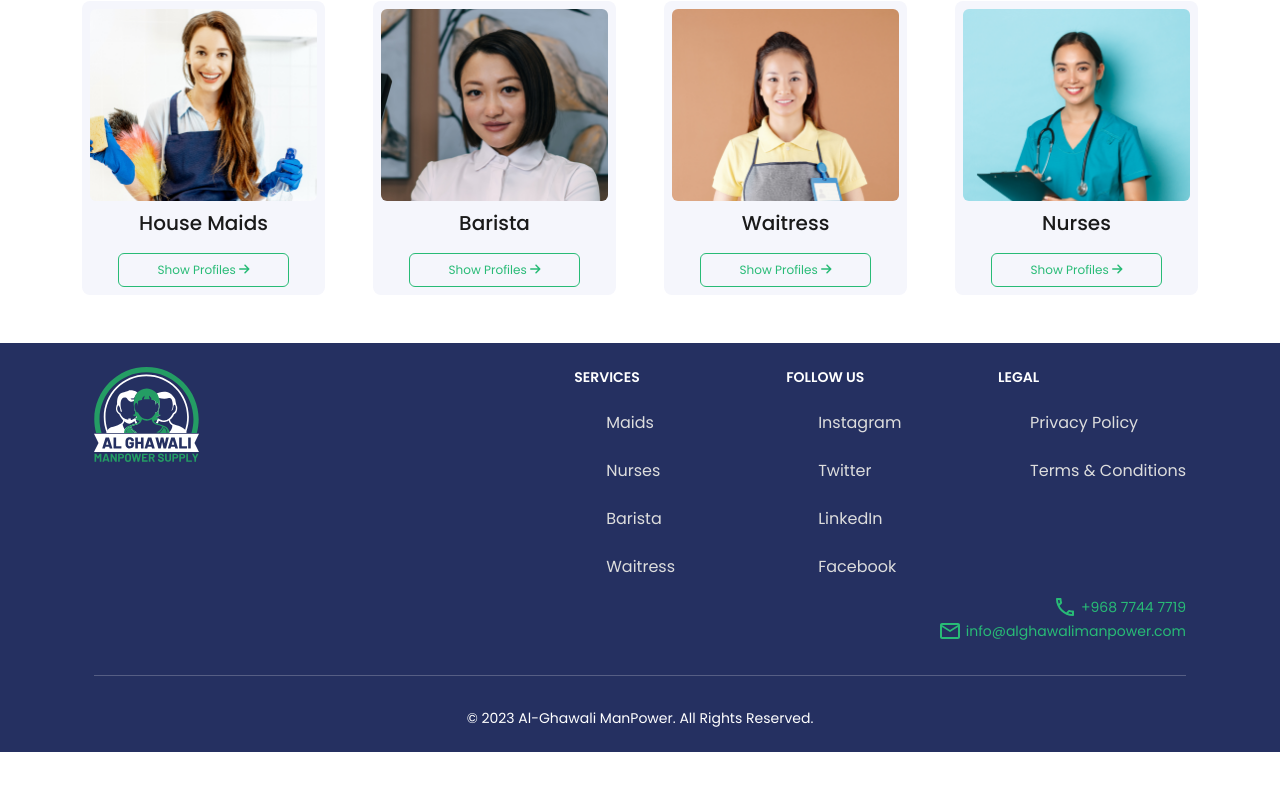
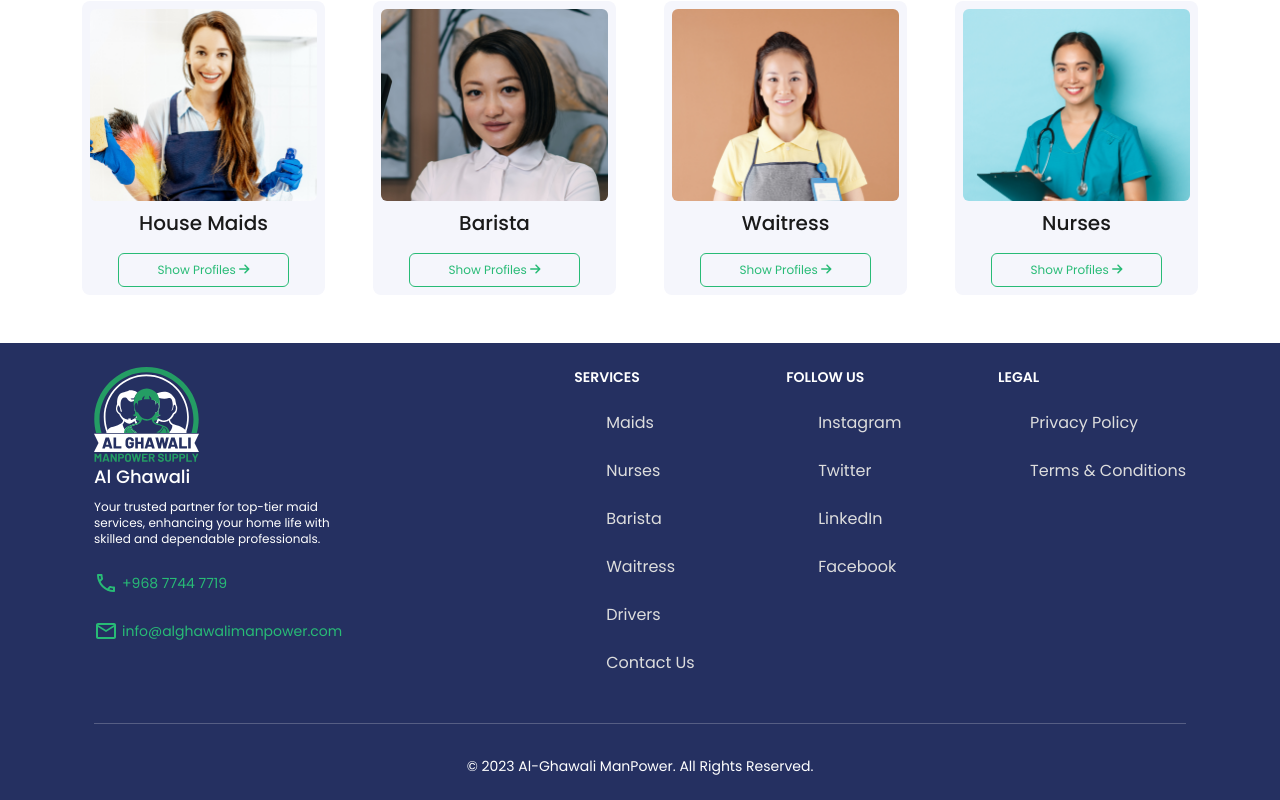
Before and after one commit to umarrfarooooq/alghawali-frontend, a React (Create React App) app: page /about in a window 1280 px wide. Shown: the part 746-1546 px from the top of the page. Before the commit the page ends 1498 px from the top, so only its background shows below. Built offline with nearby package versions, Linux system fonts and the light colour scheme; no server answers.

Commit message:
Save changes new

```diff
--- a/src/components/About-Company/About-Company.js
+++ b/src/components/About-Company/About-Company.js
@@ -1,7 +1,86 @@
-import React from "react";
+// import React from "react";
 // import { useTranslation } from 'react-i18next';
+import React, { useState, useEffect, useRef } from "react";
 
+// A custom hook that returns true if the element is visible on the screen
+const useIsVisible = (ref) => {
+  const [isVisible, setIsVisible] = useState(false);
+
+  useEffect(() => {
+    // Create an observer that will fire a callback when the element is intersecting the viewport
+    const observer = new IntersectionObserver(
+      ([entry]) => {
+        // Update the state with the visibility status
+        setIsVisible(entry.isIntersecting);
+      },
+      { threshold: 0.1 } // The percentage of the element's area that needs to be visible to trigger the callback
+    );
+
+    // Observe the ref element if it exists
+    if (ref.current) {
+      observer.observe(ref.current);
+    }
+
+    // Clean up the observer when the component unmounts or the ref changes
+    return () => {
+      observer.disconnect();
+    };
+  }, [ref]);
+
+  return isVisible;
+};
 const AboutCompany = ()=>{
+
+  const [count, setCount] = useState(1);
+  const targetCount = 2177;
+
+  // Create a ref for the counter element
+  const counterRef = useRef(null);
+
+  // Use the custom hook to get the visibility status
+  const isVisible = useIsVisible(counterRef);
+
+  useEffect(() => {
+    // Only run the effect if the component is visible
+    if (isVisible) {
+      const interval = setInterval(() => {
+        if (count < targetCount) {
+          setCount(count + 1);
+        }
+      }, 0.0125);
+
+      return () => {
+        clearInterval(interval);
+      };
+    }
+  }, [count, targetCount, isVisible]);
+
+
+  const [secCount, setSecCountCount] = useState(1);
+  const targetCountSec = 3200;
+
+  // Create a ref for the counter element
+  // const counterRefSec = useRef(null);
+
+  // Use the custom hook to get the visibility status
+  const isVisibleSec = useIsVisible(counterRef);
+
+  useEffect(() => {
+    // Only run the effect if the component is visible
+    if (isVisibleSec) {
+      const interval = setInterval(() => {
+        if (secCount < targetCountSec) {
+          setSecCountCount(secCount + 1);
+        }
+      }, 0.0125);
+
+      return () => {
+        clearInterval(interval);
+      };
+    }
+  }, [secCount, targetCountSec, isVisibleSec]);
+
+
     // const { t } = useTranslation();
     return (
         <div  style={{backgroundColor:"#F2F5FF"}}>
@@ -50,7 +129,7 @@ const AboutCompany = ()=>{
 
                 </div>
 
-                <h3 className="mt-6">7 + </h3>
+                <h3 className="mt-6">4 + </h3>
                 <p className="my-4 mb-0 font-normal leading-relaxed tracking-wide">
                 Year of Experience</p>
               </div>
@@ -93,7 +172,7 @@ const AboutCompany = ()=>{
   </defs>
 </svg>
                 </div>
-                <h3 className="mt-6">30228</h3>
+                <h3 className="mt-6" ref={counterRef}>{secCount}</h3>
                 <p className="my-4 mb-0 font-normal leading-relaxed tracking-wide">
                 House Maids</p>
               </div>
@@ -126,9 +205,10 @@ const AboutCompany = ()=>{
   </defs>
 </svg>
                 </div>
-                <h3 className="mt-6">30228</h3>
+                <h3 className="mt-6" ref={counterRef}>{count}</h3>
                 <p className="my-4 mb-0 font-normal leading-relaxed tracking-wide">
-                Clients</p>
+                  Clients
+                </p>
               </div>
 
 
--- a/src/components/Footer/Footer.js
+++ b/src/components/Footer/Footer.js
@@ -15,10 +15,39 @@ function Footer() {
           <div className="mb-6 md:mb-0">
           <div className="flex items-center">
             <Link to={"/"}>
-              <img src={logo} className=" h-24" alt="Company Logo Logo" />
+              <img src={logo} className=" h-24" alt="Company Logo" />
             </Link>
           </div>
-
+          <div className='footerDesc '>
+          <h3 className='text-sm sm:text-base lg:text-lg'>Al Ghawali</h3>
+            <p className='text-xs mb-4'>
+            Your trusted partner for top-tier maid <br /> services, enhancing your home life with <br /> skilled and dependable professionals.
+            </p>
+            <div style={{color:"#28BB76"}} className="sm:flex sm:items-center sm:justify-start mb-4">
+          <span className="flex items-center gap-1 text-sm sm:text-center">
+          <span dir='ltr'>
+          <svg width="24" height="24" viewBox="0 0 24 24" fill="none" xmlns="http://www.w3.org/2000/svg">
+            <g id="Frame">
+            <path id="Vector" d="M6.54 5C6.6 5.89 6.75 6.76 6.99 7.59L5.79 8.79C5.38 7.59 5.12 6.32 5.03 5H6.54ZM16.4 17.02C17.25 17.26 18.12 17.41 19 17.47V18.96C17.68 18.87 16.41 18.61 15.2 18.21L16.4 17.02ZM7.5 3H4C3.45 3 3 3.45 3 4C3 13.39 10.61 21 20 21C20.55 21 21 20.55 21 20V16.51C21 15.96 20.55 15.51 20 15.51C18.76 15.51 17.55 15.31 16.43 14.94C16.3307 14.904 16.2256 14.887 16.12 14.89C15.86 14.89 15.61 14.99 15.41 15.18L13.21 17.38C10.3754 15.9304 8.06961 13.6246 6.62 10.79L8.82 8.59C9.1 8.31 9.18 7.92 9.07 7.57C8.69065 6.41806 8.49821 5.2128 8.5 4C8.5 3.45 8.05 3 7.5 3Z" fill="#28BB76"/>
+            </g>
+          </svg>
+          </span>
+          <span dir='ltr'>+968 7744 7719</span>
+          </span>
+            </div>
+            <div style={{color:"#28BB76"}} className="sm:flex sm:items-center sm:justify-start">
+              <span className="flex items-center gap-1 text-sm sm:text-center">
+              <span dir='ltr'>
+              <svg width="24" height="24" viewBox="0 0 24 24" fill="none" xmlns="http://www.w3.org/2000/svg">
+                <g id="Frame">
+                <path id="Vector" d="M22 6C22 4.9 21.1 4 20 4H4C2.9 4 2 4.9 2 6V18C2 19.1 2.9 20 4 20H20C21.1 20 22 19.1 22 18V6ZM20 6L12 11L4 6H20ZM20 18H4V8L12 13L20 8V18Z" fill="#28BB76"/>
+                </g>
+              </svg>
+              </span>
+              <span dir='ltr'>info@alghawalimanpower.com</span>
+              </span>
+            </div>
+          </div>
           </div>
           <div className="footerItems grid text-white grid-cols-2 gap-8 sm:gap-6 sm:grid-cols-3">
             <div>
@@ -34,8 +63,14 @@ function Footer() {
                 <li className="mb-4">
                   <Link to={"/services"}>Barista</Link>
                 </li>
+                <li className="mb-4">
+                  <Link to={"/services"}>Waitress</Link>
+                </li>
+                <li className="mb-4">
+                  <Link to={"/services"}>Drivers</Link>
+                </li>
                 <li>
-                  <Link to={"/services"}>Waitress</Link>
+                  <Link to={"/contact"}>Contact Us</Link>
                 </li>
               </ul>
             </div>
@@ -44,7 +79,6 @@ function Footer() {
               <ul className="">
                 <li className="mb-4">
                   <a rel="noopener noreferrer" target='_blank' href='https://instagram.com/al.ghawalimanpower?igshid=MzRlODBiNWFlZA=='>Instagram</a>
-
                 </li>
                 <li className="mb-4">
                   <a rel="noopener noreferrer" target='_blank' href="https://twitter.com/alghawaliman" className="hover:underline">Twitter</a>
@@ -52,9 +86,33 @@ function Footer() {
                 <li className="mb-4">
                   <a rel="noopener noreferrer" target='_blank' href="https://www.linkedin.com/company/alghawalimanpower/?viewAsMember=true" className="hover:underline">LinkedIn</a>
                 </li>
-                <li>
+                <li className="mb-4">
                   <a rel="noopener noreferrer" target='_blank' href="https://web.facebook.com/profile.php?id=61550262875345" className="hover:underline">Facebook</a>
                 </li>
+                {/* <li style={{color:'#28BB76'}} className="mb-4">
+                <span className="flex items-center gap-1 text-sm">
+                  <span dir='ltr'>
+                  <svg width="24" height="24" viewBox="0 0 24 24" fill="none" xmlns="http://www.w3.org/2000/svg">
+                    <g id="Frame">
+                    <path id="Vector" d="M6.54 5C6.6 5.89 6.75 6.76 6.99 7.59L5.79 8.79C5.38 7.59 5.12 6.32 5.03 5H6.54ZM16.4 17.02C17.25 17.26 18.12 17.41 19 17.47V18.96C17.68 18.87 16.41 18.61 15.2 18.21L16.4 17.02ZM7.5 3H4C3.45 3 3 3.45 3 4C3 13.39 10.61 21 20 21C20.55 21 21 20.55 21 20V16.51C21 15.96 20.55 15.51 20 15.51C18.76 15.51 17.55 15.31 16.43 14.94C16.3307 14.904 16.2256 14.887 16.12 14.89C15.86 14.89 15.61 14.99 15.41 15.18L13.21 17.38C10.3754 15.9304 8.06961 13.6246 6.62 10.79L8.82 8.59C9.1 8.31 9.18 7.92 9.07 7.57C8.69065 6.41806 8.49821 5.2128 8.5 4C8.5 3.45 8.05 3 7.5 3Z" fill="#28BB76"/>
+                    </g>
+                  </svg>
+                  </span>
+                  <span dir='ltr'>+968 7744 7719</span>
+                  </span>
+                </li>
+                <li style={{color:'#28BB76'}}>
+                <span className="flex items-center gap-1 text-sm">
+                  <span dir='ltr'>
+                  <svg width="24" height="24" viewBox="0 0 24 24" fill="none" xmlns="http://www.w3.org/2000/svg">
+                    <g id="Frame">
+                    <path id="Vector" d="M22 6C22 4.9 21.1 4 20 4H4C2.9 4 2 4.9 2 6V18C2 19.1 2.9 20 4 20H20C21.1 20 22 19.1 22 18V6ZM20 6L12 11L4 6H20ZM20 18H4V8L12 13L20 8V18Z" fill="#28BB76"/>
+                    </g>
+                  </svg>
+                  </span>
+                  <span dir='ltr'>info@alghawalimanpower.com</span>
+                  </span>
+                </li> */}
               </ul>
             </div>
             <div>
@@ -68,9 +126,10 @@ function Footer() {
                 </li>
               </ul>
             </div>
+
           </div>
         </div>
-        <div style={{color:"#28BB76"}} className="sm:flex sm:items-center sm:justify-end">
+        {/* <div style={{color:"#28BB76"}} className="sm:flex sm:items-center sm:justify-end">
           <span className="flex items-center gap-1 text-sm sm:text-center">
           <span dir='ltr'>
           <svg width="24" height="24" viewBox="0 0 24 24" fill="none" xmlns="http://www.w3.org/2000/svg">
@@ -93,7 +152,7 @@ function Footer() {
           </span>
           <span dir='ltr'>info@alghawalimanpower.com</span>
           </span>
-        </div>
+        </div> */}
 
         <hr className="my-6 border-gray-200 sm:mx-auto dark:border-gray-700 lg:my-8" />
         <div className="sm:flex sm:items-center text-center sm:justify-center">
--- a/src/components/Profiles/MaidProfiles.js
+++ b/src/components/Profiles/MaidProfiles.js
@@ -25,7 +25,7 @@ const MaidProfiles = (props) =>{
                         <p style={{color:"#9E9E9E"}} className="font-normal text-xs">Religion <p style={{color:"#5F5F5F"}} className="font-semibold text-sm">{religion}</p></p>
                     </div>
                     <div className="salery">
-                        <p style={{color:"#9E9E9E"}} className="font-normal text-xs">Salery <p style={{color:"#5F5F5F"}} className="font-semibold text-sm">{salery}</p></p>
+                        <p style={{color:"#9E9E9E"}} className="font-normal text-xs">Salary <p style={{color:"#5F5F5F"}} className="font-semibold text-sm">{salery}</p></p>
                     </div>
                     <div className="country">
                         <p style={{color:"#9E9E9E"}} className="font-normal text-xs">Country <p style={{color:"#5F5F5F"}} className="font-semibold text-sm">{nationality}</p></p>
--- a/src/components/Profiles/Profile.js
+++ b/src/components/Profiles/Profile.js
@@ -58,7 +58,7 @@ function Profile() {
         <ItemsCarousel
 
           enablePlaceholder
-          numberOfPlaceholderItems={5}
+          numberOfPlaceholderItems={6}
           minimumPlaceholderTime={1000}
           placeholderItem={<div style={{ height: 200, background: "blue" }}>Placeholder</div>}
           numberOfCards={numberOfCards}
@@ -94,7 +94,7 @@ function Profile() {
           }
           outsideChevron={false}
         >
-          {maids.slice(0, 5).map((maid, index) => (
+          {maids.slice(0,5).map((maid, index) => (
           <MaidProfiles key={index} data={maid} />
             ))}
         </ItemsCarousel>
--- a/src/components/Testimonials/Testimonial.js
+++ b/src/components/Testimonials/Testimonial.js
@@ -1,13 +1,13 @@
 import React from "react";
 // import commaSvg from "./img/comma.svg"
-import firstClient from "./img/first.svg"
+import Client from "./img/avatar.svg"
 import star from "./img/Star.svg"
 const Testimonial = (props)=>{
     return(
         <>
         <div className="flex items-center justify-center flex-col" style={{direction:"rtl"}}>
             <div>
-                <img src={firstClient} alt="testimonialPic"/>
+                <img className="w-[3.5rem] h-[3.5rem]" src={Client} alt="testimonialPic"/>
               </div>
             {/* <div className="testimonialBox">
               <img src={commaSvg} alt="comma"/>
--- a/src/locales/en.json
+++ b/src/locales/en.json
@@ -99,7 +99,7 @@
         "placeholderEmail": "Your Email",
         "placeholderPhone": "Your Phone number",
         "placeholderMessage": "Message",
-        "submitButton": "Send Msg"
+        "submitButton": "Send Message"
       },
       "supportSection": {
         "sectionTitle": "Support",
```
Also changed, not shown: src/components/Testimonials/img/avatar.svg (added).
